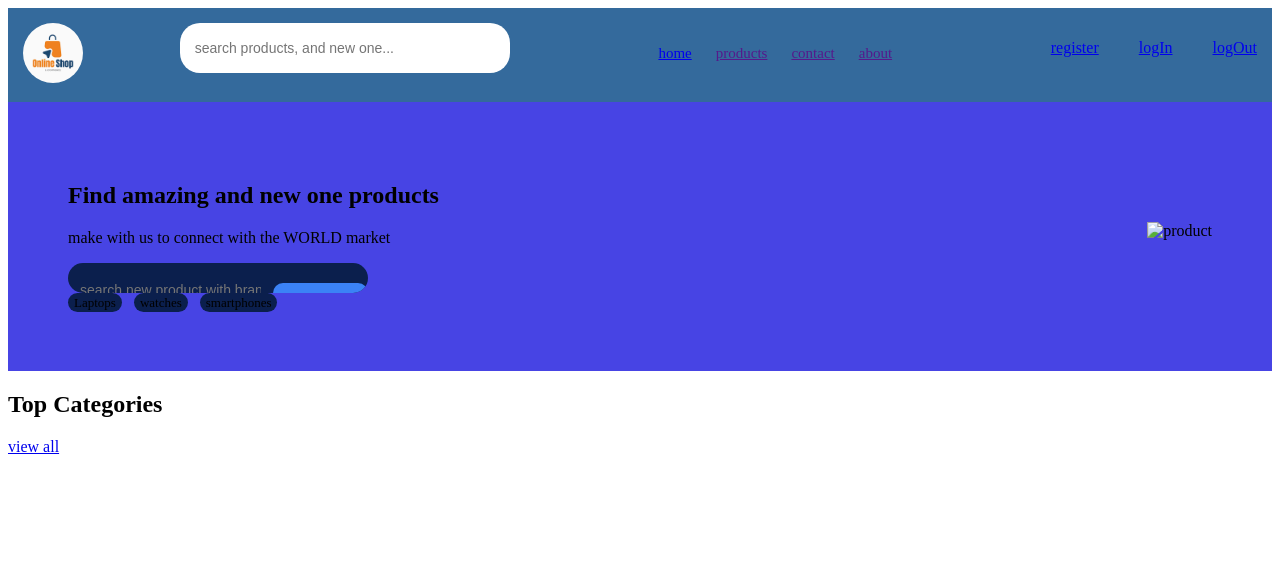
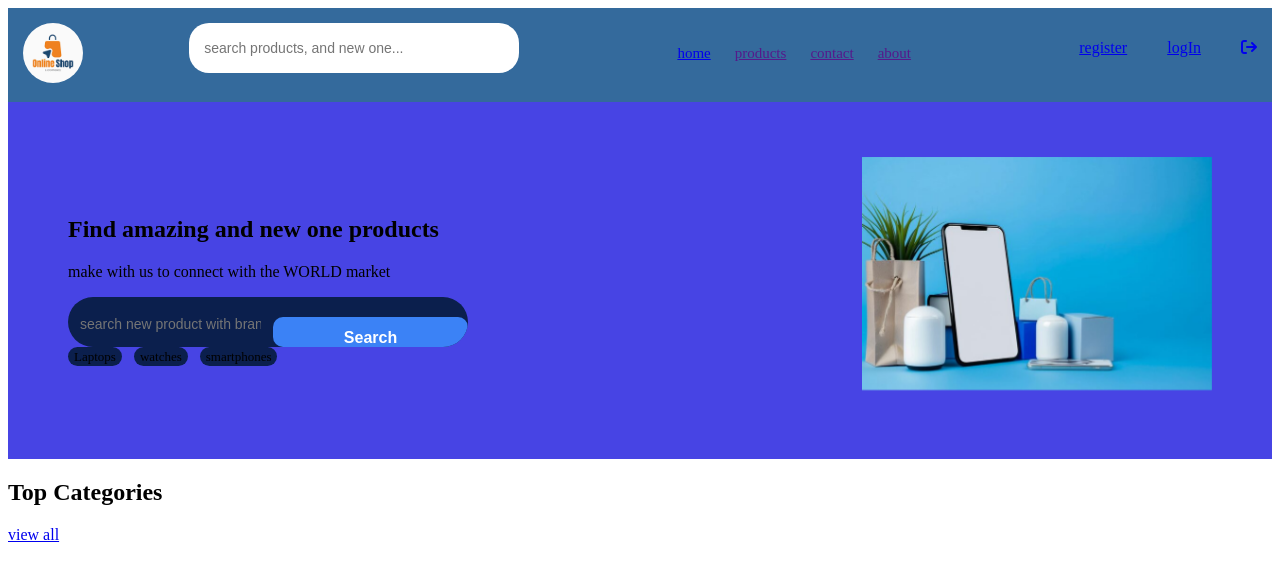
Before and after one commit to ALTUM-02/e_commerce, a Django app: page / in a window 1280 px wide. Shown: the top 581 px of the page. Run offline with Django 5.2, Linux system fonts and the light colour scheme.

Commit message:
new change

```diff
--- a/online_market/templates/online_market/home.html
+++ b/online_market/templates/online_market/home.html
@@ -1,5 +1,5 @@
 {% extends "reusable/base.html"%}
-
+{% load static %}
 {% block content %}
 
 <section class="hero">
@@ -20,7 +20,7 @@
     </div>
 
     <div class="hero-img">
-        <img src="" alt="product">
+        <img src="{% static 'images/picture.jpg' %}" alt="picture">
     </div>
 
 </section>
--- a/online_market/templates/reusable/header.html
+++ b/online_market/templates/reusable/header.html
@@ -25,7 +25,7 @@
             <ul>
                 <li><a href="{% url 'register' %}">register</a></li>
                 <li><a href="{% url 'login' %}">logIn</a></li>
-                <li><a href="{% url 'login' %}">logOut</a></li>
+                <li><a href="{% url 'login' %}"><i class="fa-notdog-duo fa-solid fa-arrow-right-from-bracket"></i></a></li>
             </ul>
         </div>
 
--- a/online_market/views.py
+++ b/online_market/views.py
@@ -6,7 +6,7 @@ from .forms import RegisterForm,LoginForm
 # Create your views here.
 def home(request):
     product = Product.objects.all()
-    return render(request, 'online_market/home.html', {'products': Product})
+    return render(request, 'online_market/home.html', {'products': product})
 
 def product_detail(request, id):
     product = Product.objects.get(id=id)
--- a/static/css/index.css
+++ b/static/css/index.css
@@ -72,8 +72,8 @@
     background: #0b1f4d;
     border-radius: 30px;
     overflow: hidden;
-    width: 300px;
-    height: 30px;
+    width: 400px;
+    height: 50px;
 }
 
 .search-box input {
@@ -86,8 +86,11 @@
 }
 
 .search-box button {
+    flex: 1;
     background: #3b82f6;
     border: none;
+    height: 30px;
+    width: 300px;
     padding: 12px 20px;
     color: white;
     cursor: pointer;
```
